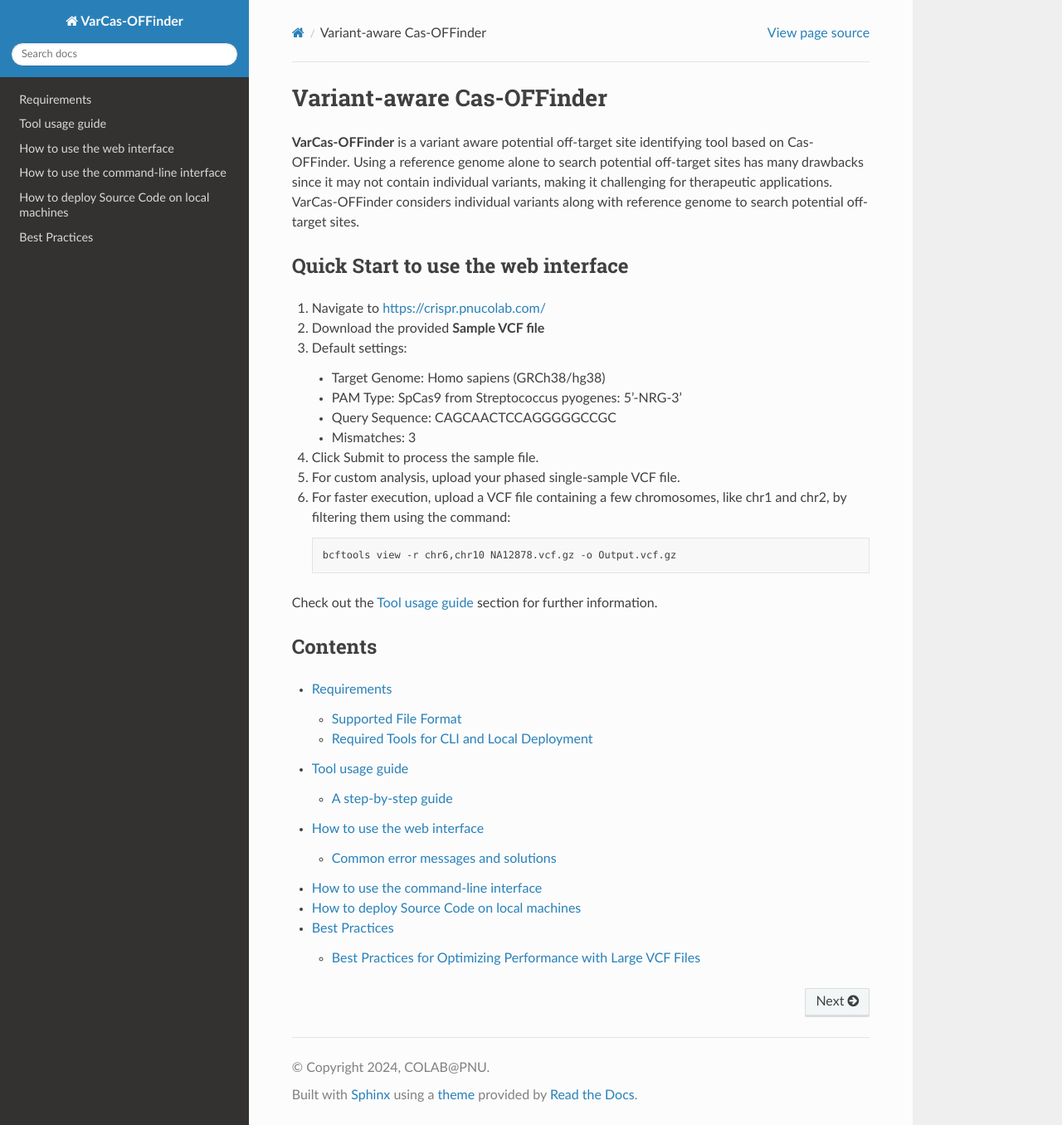
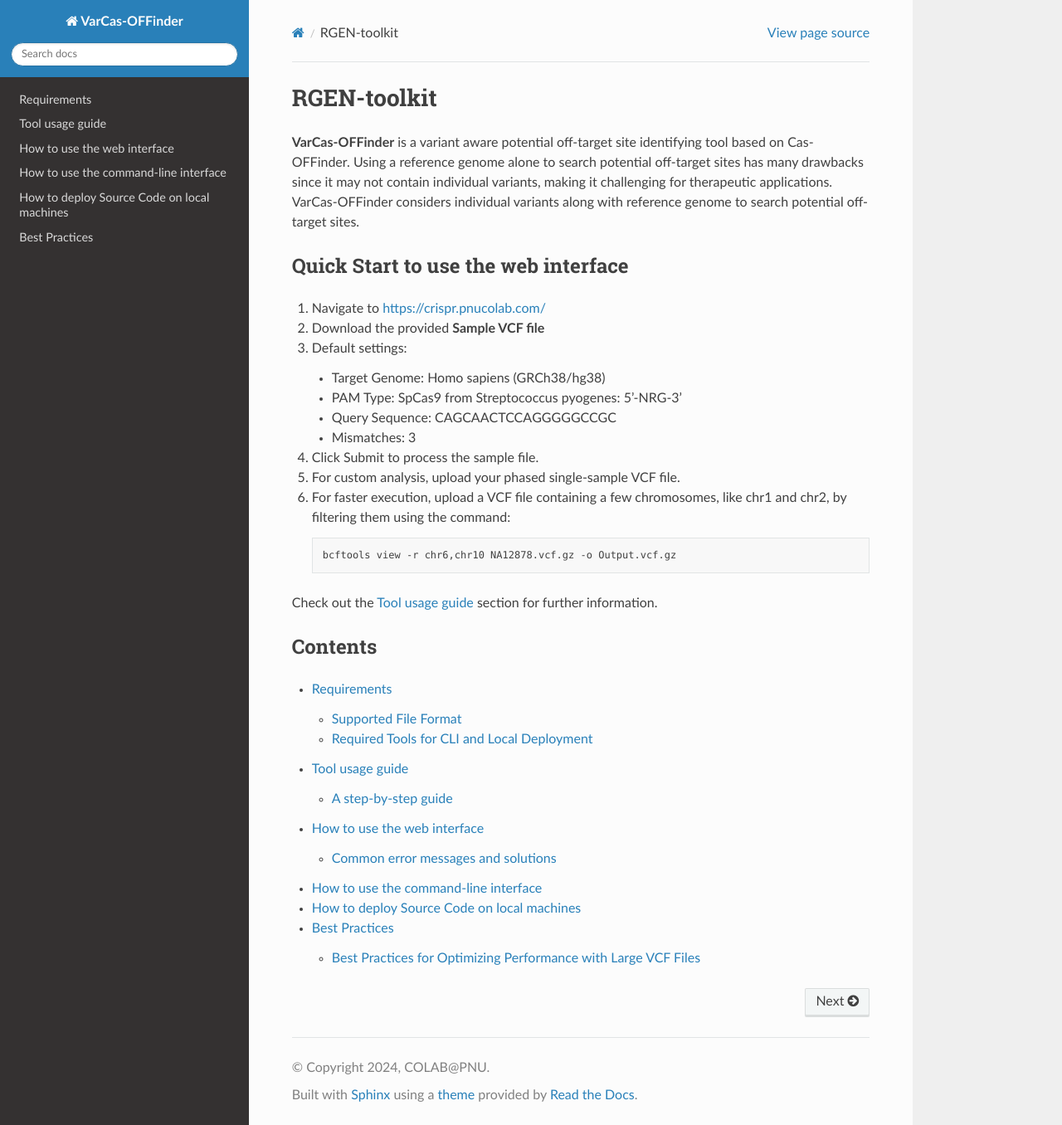
Before and after one commit to pnucolab/rgen-toolkit, a Sphinx documentation site: the page built from docs/source/index.rst, in a window 1280 px wide and 1356 px high. Shown: the whole window at 83% size. Built offline with Sphinx 7.4.7 and the Read the Docs theme 3.1.0, drawn with Linux system fonts in a browser that asks for light colours.

Commit message:
Update index.rst

```diff
--- a/docs/source/index.rst
+++ b/docs/source/index.rst
@@ -1,4 +1,4 @@
-Variant-aware Cas-OFFinder
+RGEN-toolkit
 ==========================
 
 **VarCas-OFFinder** is a variant aware potential off-target site identifying tool
```
